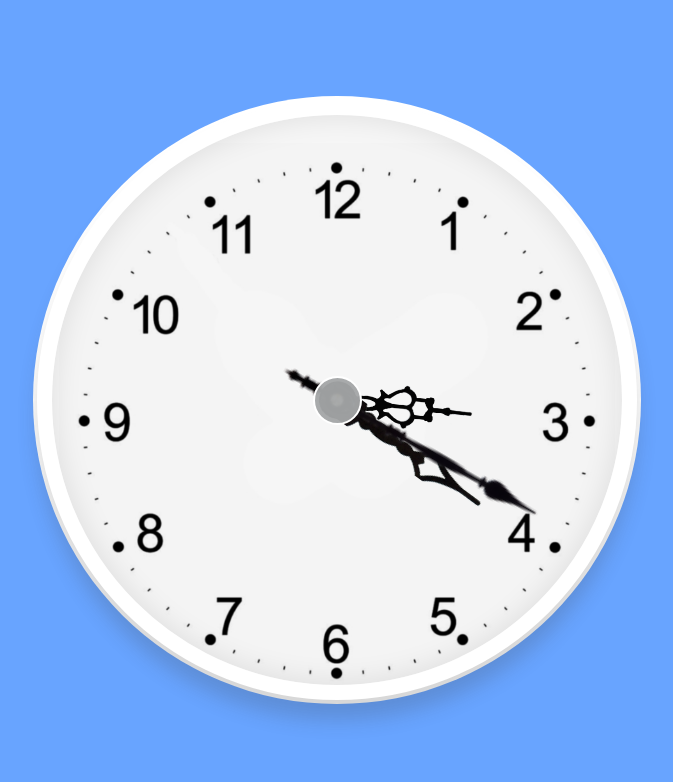
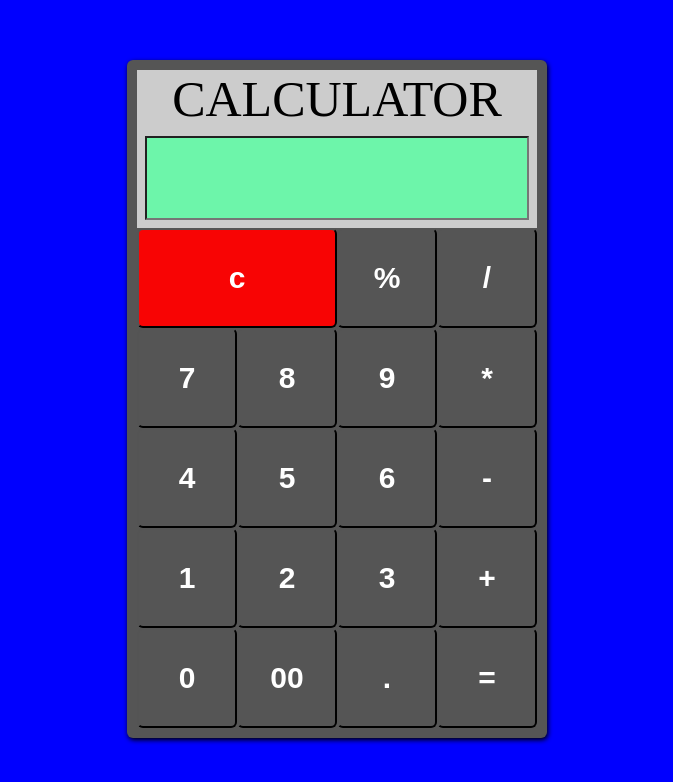
Before and after one commit to ronjuhuq/AnalogClock, a plain HTML site: page index.html in a window 1280 px wide. Shown: the whole page, without its empty margins (303-976 px from the left). Drawn offline with Linux system fonts and the light colour scheme.

Commit message:
Add files via upload

```diff
--- a/index.html
+++ b/index.html
@@ -4,23 +4,61 @@
     <meta charset="UTF-8">
     <meta http-equiv="X-UA-Compatible" content="IE=edge">
     <meta name="viewport" content="width=device-width, initial-scale=1.0">
-    <title>Analog Clock with Html css & Javascript</title>
+    <title>MD.Ronju Ahmed</title>
     <link rel="stylesheet" href="style.css">
 </head>
 <body>
-    <div class="clock">
-        <div class="hour">
-            <div id="hr" class="hr"></div>
+
+    <form class="calculator" name="calc">
+        <div class="title">
+            CALCULATOR
         </div>
-        <div class="minute">
-            <div id="mn" class="mn"></div>
+
+        <div class="screen">
+            <input type="text" class="value" name="txt">
         </div>
-        <div class="sec">
-            <div id="sc" class="sc"></div>
+
+        <div>
+            <input type="button" class="btn clear" onclick="document.calc.txt.value =''" value="c">
+
+            <input type="button" class="btn" onclick="document.calc.txt.value +='%'" value="%">
+            <input type="button" class="btn" onclick="document.calc.txt.value +='/'" value="/">
         </div>
-    </div>
+
+        <div>
+            <input type="button" class="btn" onclick="document.calc.txt.value +='7'" value="7">
+            <input type="button" class="btn" onclick="document.calc.txt.value +='8'" value="8">
+            <input type="button" class="btn" onclick="document.calc.txt.value +='9'" value="9">
+            <input type="button" class="btn" onclick="document.calc.txt.value +='*'" value="*">
+        </div>
+
+        <div>
+            <input type="button" class="btn" onclick="document.calc.txt.value +='4'" value="4">
+            <input type="button" class="btn" onclick="document.calc.txt.value +='5'" value="5">
+            <input type="button" class="btn" onclick="document.calc.txt.value +='6'" value="6">
+            <input type="button" class="btn" onclick="document.calc.txt.value +='-'" value="-">
+        </div>
+
+        <div>
+            <input type="button" class="btn" onclick="document.calc.txt.value +='1'" value="1">
+            <input type="button" class="btn" onclick="document.calc.txt.value +='2'" value="2">
+            <input type="button" class="btn" onclick="document.calc.txt.value +='3'" value="3">
+            <input type="button" class="btn" onclick="document.calc.txt.value +='+'" value="+">
+        </div>
+
+        <div>
+            <input type="button" class="btn" onclick="document.calc.txt.value +='0'" value="0">
+            <input type="button" class="btn" onclick="document.calc.txt.value +='00'" value="00">
+            <input type="button" class="btn" onclick="document.calc.txt.value +='.'" value=".">
+            <input type="button" class="btn" onclick="document.calc.txt.value = eval(calc.txt.value)" value="=">
+        </div>
 
 
-    <script src="./app.js"></script>
+
+
+
+    </form>
+
+
 </body>
 </html>
--- a/style.css
+++ b/style.css
@@ -1,96 +1,62 @@
 *{
-    margin: 0;
-    padding: 0;
-    box-sizing: border-box;
+margin: 0;
+padding: 0;
+
 }
 body{
     display: flex;
     justify-content: center;
-    align-items: center;
-    min-height: 100vh;
-    background: #68a4ff;
+    background: blue;
 }
-.clock{
-    display: flex;
-    justify-content: center;
-    align-items: center;
-    background: #fff url(./ck.jpg);
-    background-size: cover;
-    width: 600px;
-    height: 600px;
-    border-radius: 50%;
-    border: 15px solid #fff;
-    box-shadow: inset 0 0 30px rgba(0, 0, 0, 0.1),
-                0 20px 20px rgba(56, 56, 56, 0.2),
-                0 0 0 4px rgba(255, 255, 255, 1);
+
+.calculator{
+    margin-top: 60px;
+    width: 400px;
+    background-color: #555;
+    padding: 10px;
+    font-size: 0;
+    box-shadow: 1px 2px 5px black;
+    border-radius: 6px;
 }
-.clock::before{
-    content: '';
-    position: absolute;
-    width: 45px;
-    height: 45px;
-    background: #a4a6a7f3;
-    border-radius: 50%;
-    border: 2px solid #fff;
-    z-index: 100000;
+
+.title{
+    border-radius: 10px 10px 0 0s;
+    background: #ccc;
+    font-size: 50px;
+    text-align: center;
 
 }
-.hour, .hr{
-    height: 295;
-    width: 0px;
+
+.screen{
     display: flex;
-    justify-content: center;
-    transform: rotate(0deg);
+    width: 400px;
+    height: 100px;
+    background: #ccc;
     align-items: center;
-}
-.minute, .mn {
-	height: 363px;
-	width: 0px;
-	display: flex;
-	justify-content: center;
-	transform: rotate(0deg);
-	align-items: cover;
-}
-.sec, .sc{
-    height: 280px;
-    width: 0px;
-    display: flex;
-    justify-content: center;
-    transform: rotate(0deg);
-    align-items: center;
-
-}
-.hr, .mn, .sc{
-    display: flex;
     justify-content: center;
 }
-.hr::before{
-   content: '';
-   width: 60px;
-   height: 350px;
-   background-image: url(./hourshand.png);
-   position: absolute;
-   background-position: center center;
-   background-repeat: no-repeat;
-   background-size: cover;
+
+.value{
+    width: 380px;
+    height: 80px;
+    background: #6df5aa;
+    font-size: 30px;
 }
-.mn::before {
-	content: '';
-	width: 30px;
-	height: 200px;
-	background-image: url(./hour.png);
-	position: absolute;
-	background-position: center center;
-	background-repeat: no-repeat;
-	background-size: cover;
+
+.btn{
+    width: 100px;
+    height: 100px;
+    background: #555;
+    border-radius: 6px;
+    color: white;
+    font-size: 30px;
+    font-weight: bold;
 }
-.sc::before{
-    content: '';
-   width: 200px;
-   height: 500px;
-   background-image: url(./secondhand.png);
-   position: absolute;
-   background-position: center center;
-   background-repeat: no-repeat;
-   background-size: cover;
+.btn:hover{
+    background: #05d1fa;
 }
+
+.clear{
+    width: 200px;
+    background: #f80404;
+}
```
